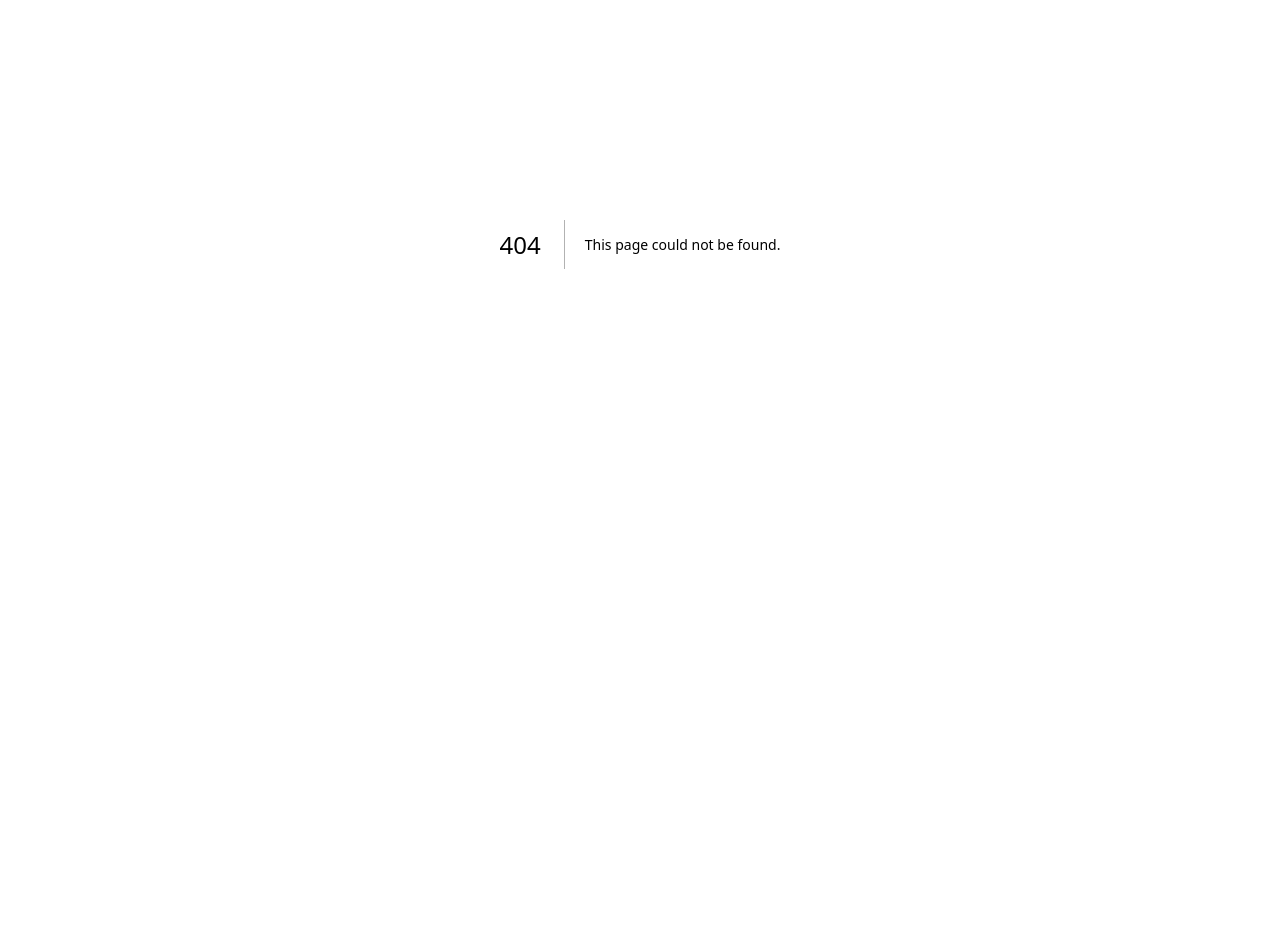
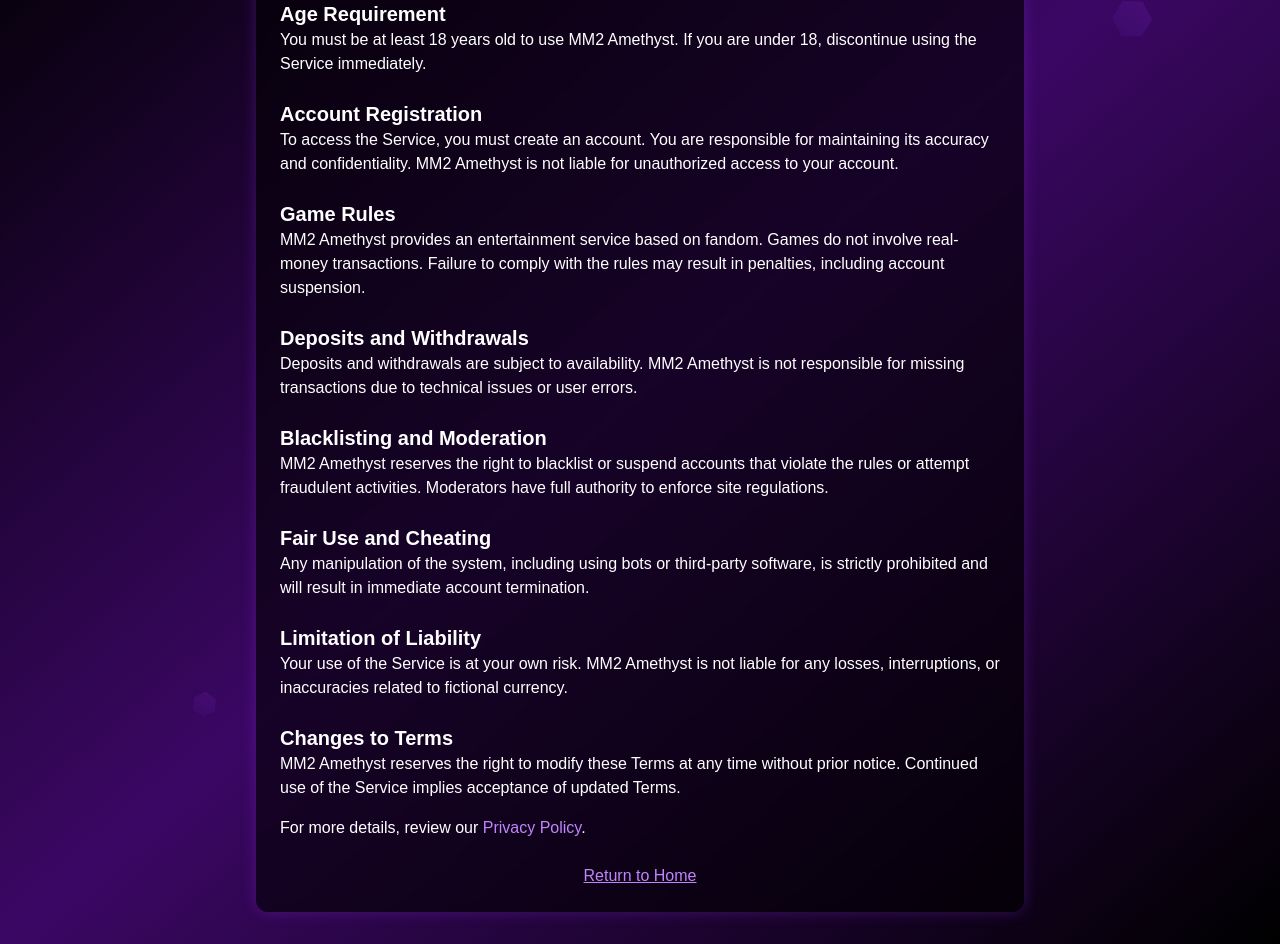
Before and after one commit to Djtheman1/mm2, a Next.js app: page /terms in a window 1280 px wide. Before the commit this address had no page. Shown: the part 156-1100 px from the top of the page. Before the commit the page ends 800 px from the top, so only its background shows below. Built offline with nearby package versions, Linux system fonts and the light colour scheme.

Commit message:
Feat: Adds TOS and PP

```diff
--- /dev/null
+++ b/app/privacy/page.tsx
@@ -0,0 +1,3 @@
+import PrivacyPage from "@/components/privacy-policy/pp";
+
+export default PrivacyPage;
--- /dev/null
+++ b/app/terms/page.tsx
@@ -0,0 +1,3 @@
+import TermsPage from "@/components/terms-and-conditions/tos";
+
+export default  TermsPage;
--- /dev/null
+++ b/components/privacy-policy/pp.tsx
@@ -0,0 +1,49 @@
+"use client";
+import Link from "next/link";
+import { motion } from "framer-motion";
+import { FloatingCrystal } from "@/components/floating-crystal";
+
+export default function PrivacyPage() {
+    return (
+      <div className="relative min-h-screen overflow-hidden bg-gradient-to-br from-black via-purple-950 to-black text-white p-8">
+        {/* Floating Crystals */}
+        <FloatingCrystal size={30} left="5%" top="10%" duration={15} delay={0} />
+        <FloatingCrystal size={40} right="10%" top="15%" duration={18} delay={1} />
+        <FloatingCrystal size={25} left="15%" bottom="20%" duration={20} delay={2} />
+
+        <motion.div
+          initial={{ opacity: 0, y: -20 }}
+          animate={{ opacity: 1, y: 0 }}
+          transition={{ duration: 0.5 }}
+          className="relative max-w-3xl mx-auto p-6 bg-black/60 rounded-xl shadow-[0_0_15px_rgba(147,51,234,0.3)] backdrop-blur-sm"
+        >
+          <h1 className="text-3xl font-bold mb-4 text-center">Privacy Policy</h1>
+          <p>At MM2 Amethyst, we value your privacy. This policy outlines how we collect, use, and protect your personal information.</p>
+
+          <h2 className="text-xl font-semibold mt-6">Information Collection</h2>
+          <p>We collect information such as usernames and site stats to provide access to our services. Your data is used solely for account management and support purposes.</p>
+
+          <h2 className="text-xl font-semibold mt-6">Data Protection</h2>
+          <p>We implement security measures to protect your personal information. However, MM2 Amethyst is not liable for data breaches beyond our control.</p>
+
+          <h2 className="text-xl font-semibold mt-6">Cookies and Tracking</h2>
+          <p>We use cookies to improve your browsing experience. You can disable cookies in your browser settings, but some features may not function properly.</p>
+
+          <h2 className="text-xl font-semibold mt-6">Third-Party Services</h2>
+          <p>We do not sell or share your personal data with third parties. However, we may use third-party services for analytics and site performance.</p>
+
+          <h2 className="text-xl font-semibold mt-6">User Rights</h2>
+          <p>You have the right to request access to or deletion of your personal data. Contact our support team for assistance.</p>
+
+          <h2 className="text-xl font-semibold mt-6">Policy Updates</h2>
+          <p>We reserve the right to update this Privacy Policy at any time. Continued use of our services constitutes acceptance of any changes.</p>
+
+          <p className="mt-4">Read our <Link href="/terms" className="text-purple-400 hover:text-purple-300">Terms and Conditions</Link> for more details.</p>
+
+          <div className="mt-6 text-center">
+            <Link href="/" className="text-purple-400 hover:text-purple-300 underline">Return to Home</Link>
+          </div>
+        </motion.div>
+      </div>
+    );
+  }
--- a/components/signup-page/page.tsx
+++ b/components/signup-page/page.tsx
@@ -10,7 +10,6 @@
 import { CopyIcon } from "lucide-react";
 import { FloatingCrystal } from "@/components/floating-crystal";
 import { useRouter } from "next/navigation";
-
 export default function SignUpPage() {
   const router = useRouter();
   const [bioText] = useState("I verify that this is my MM2 Amethyst account");
--- /dev/null
+++ b/components/terms-and-conditions/tos.tsx
@@ -0,0 +1,56 @@
+"use client";
+
+import Link from "next/link";
+import { motion } from "framer-motion";
+import { FloatingCrystal } from "@/components/floating-crystal";
+
+export default function TermsPage() {
+  return (
+    <div className="relative min-h-screen overflow-hidden bg-gradient-to-br from-black via-purple-950 to-black text-white p-8">
+      {/* Floating Crystals */}
+      <FloatingCrystal size={30} left="5%" top="10%" duration={15} delay={0} />
+      <FloatingCrystal size={40} right="10%" top="15%" duration={18} delay={1} />
+      <FloatingCrystal size={25} left="15%" bottom="20%" duration={20} delay={2} />
+
+      <motion.div
+        initial={{ opacity: 0, y: -20 }}
+        animate={{ opacity: 1, y: 0 }}
+        transition={{ duration: 0.5 }}
+        className="relative max-w-3xl mx-auto p-6 bg-black/60 rounded-xl shadow-[0_0_15px_rgba(147,51,234,0.3)] backdrop-blur-sm"
+      >
+        <h1 className="text-3xl font-bold mb-4 text-center">Terms and Conditions</h1>
+        <p>Welcome to MM2 Amethyst. By using our service, you agree to the following terms:</p>
+
+        <h2 className="text-xl font-semibold mt-6">Age Requirement</h2>
+        <p>You must be at least 18 years old to use MM2 Amethyst. If you are under 18, discontinue using the Service immediately.</p>
+
+        <h2 className="text-xl font-semibold mt-6">Account Registration</h2>
+        <p>To access the Service, you must create an account. You are responsible for maintaining its accuracy and confidentiality. MM2 Amethyst is not liable for unauthorized access to your account.</p>
+
+        <h2 className="text-xl font-semibold mt-6">Game Rules</h2>
+        <p>MM2 Amethyst provides an entertainment service based on fandom. Games do not involve real-money transactions. Failure to comply with the rules may result in penalties, including account suspension.</p>
+
+        <h2 className="text-xl font-semibold mt-6">Deposits and Withdrawals</h2>
+        <p>Deposits and withdrawals are subject to availability. MM2 Amethyst is not responsible for missing transactions due to technical issues or user errors.</p>
+
+        <h2 className="text-xl font-semibold mt-6">Blacklisting and Moderation</h2>
+        <p>MM2 Amethyst reserves the right to blacklist or suspend accounts that violate the rules or attempt fraudulent activities. Moderators have full authority to enforce site regulations.</p>
+
+        <h2 className="text-xl font-semibold mt-6">Fair Use and Cheating</h2>
+        <p>Any manipulation of the system, including using bots or third-party software, is strictly prohibited and will result in immediate account termination.</p>
+
+        <h2 className="text-xl font-semibold mt-6">Limitation of Liability</h2>
+        <p>Your use of the Service is at your own risk. MM2 Amethyst is not liable for any losses, interruptions, or inaccuracies related to fictional currency.</p>
+
+        <h2 className="text-xl font-semibold mt-6">Changes to Terms</h2>
+        <p>MM2 Amethyst reserves the right to modify these Terms at any time without prior notice. Continued use of the Service implies acceptance of updated Terms.</p>
+
+        <p className="mt-4">For more details, review our <Link href="/privacy" className="text-purple-400 hover:text-purple-300">Privacy Policy</Link>.</p>
+
+        <div className="mt-6 text-center">
+          <Link href="/" className="text-purple-400 hover:text-purple-300 underline">Return to Home</Link>
+        </div>
+      </motion.div>
+    </div>
+  );
+}
```
